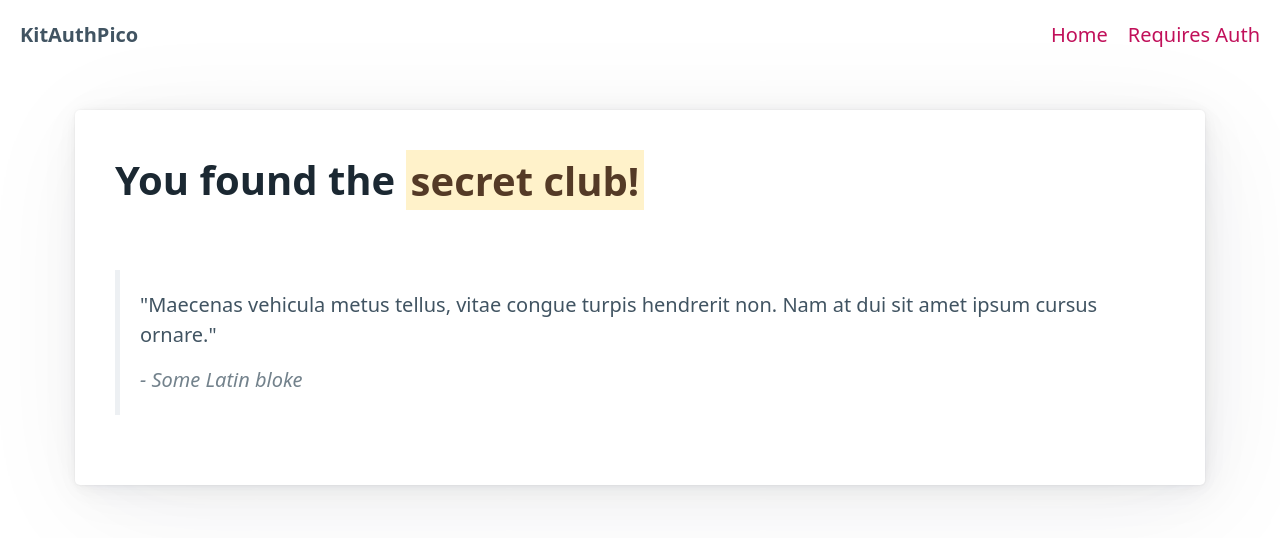
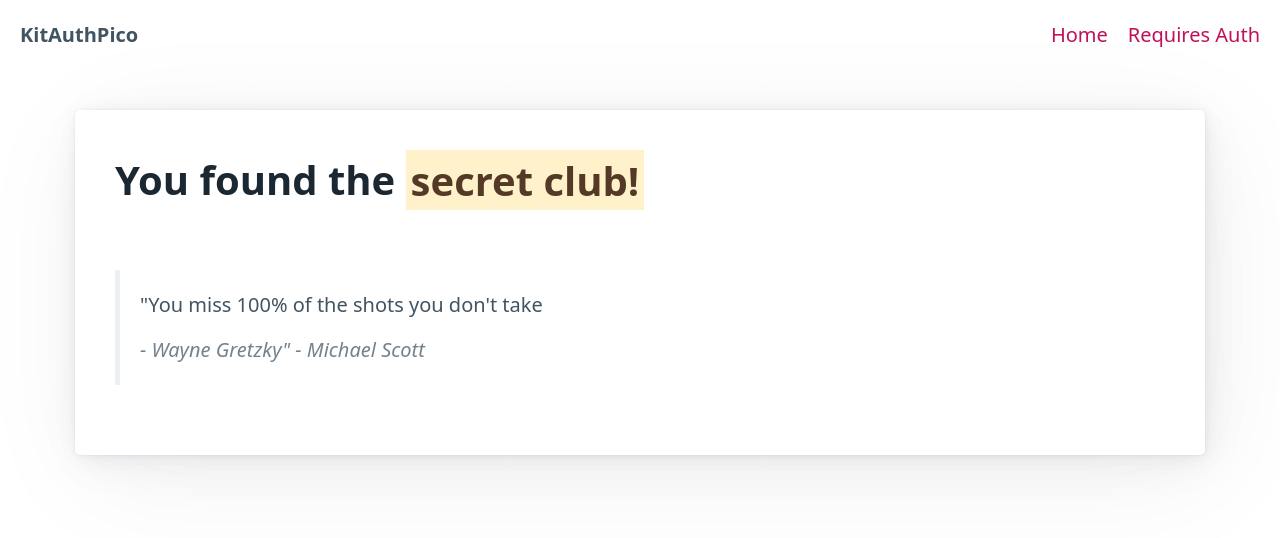
Before and after one commit to oliie/kit-pico-auth, a SvelteKit app: page /auth in a window 1280 px wide. Shown: the top 538 px of the page. Built offline with nearby package versions, Linux system fonts and the light colour scheme.

Commit message:
- updates prettier and content

```diff
--- /dev/null
+++ b/src/lib/components/Header.svelte
@@ -0,0 +1,11 @@
+<div class="container-fluid">
+  <nav>
+    <ul>
+      <li><strong>KitAuthPico</strong></li>
+    </ul>
+    <ul>
+      <li><a href="/">Home</a></li>
+      <li><a href="/auth">Requires Auth</a></li>
+    </ul>
+  </nav>
+</div>
--- a/src/routes/+layout.svelte
+++ b/src/routes/+layout.svelte
@@ -1,20 +1,11 @@
 <script lang="ts">
-	import '@picocss/pico';
-	import './theme.scss';
+  import Header from '$lib/components/Header.svelte';
+  import '@picocss/pico';
+  import './theme.scss';
 </script>
 
-<div class="container-fluid">
-	<nav>
-		<ul>
-			<li><strong>KitAuthPico</strong></li>
-		</ul>
-		<ul>
-			<li><a href="/">Home</a></li>
-			<li><a href="/auth">Requires Auth</a></li>
-		</ul>
-	</nav>
-</div>
+<Header />
 
 <div class="container">
-	<slot />
+  <slot />
 </div>
--- a/src/routes/auth/+page.svelte
+++ b/src/routes/auth/+page.svelte
@@ -1,10 +1,9 @@
 <article>
-	<h1>You found the <mark>secret club!</mark></h1>
-	<blockquote>
-		"Maecenas vehicula metus tellus, vitae congue turpis hendrerit non. Nam at dui sit amet ipsum
-		cursus ornare."
-		<footer>
-			<cite>- Some Latin bloke</cite>
-		</footer>
-	</blockquote>
+  <h1>You found the <mark>secret club!</mark></h1>
+  <blockquote>
+    "You miss 100% of the shots you don't take
+    <footer>
+      <cite>- Wayne Gretzky" - Michael Scott</cite>
+    </footer>
+  </blockquote>
 </article>
--- a/src/routes/hooks.server.ts
+++ b/src/routes/hooks.server.ts
@@ -2,7 +2,7 @@ import SvelteKitAuth from '@auth/sveltekit';
 import GitHub from '@auth/core/providers/github';
 
 export const handle = SvelteKitAuth({
-	providers: [GitHub({ clientId: 'foo', clientSecret: 'secrets' })]
+  providers: [GitHub({ clientId: 'foo', clientSecret: 'secrets' })]
 });
 
 // TODO: https://authjs.dev/reference/sveltekit/
--- a/src/routes/theme.scss
+++ b/src/routes/theme.scss
@@ -1,6 +1,4 @@
 /* Custom version */
-
-// Custom theme
 // @import "path/themes/custom";
 $primary-hue: 335;
 
```
Also changed, not shown: 1 other file (tests, documents, lock files or other folders).
